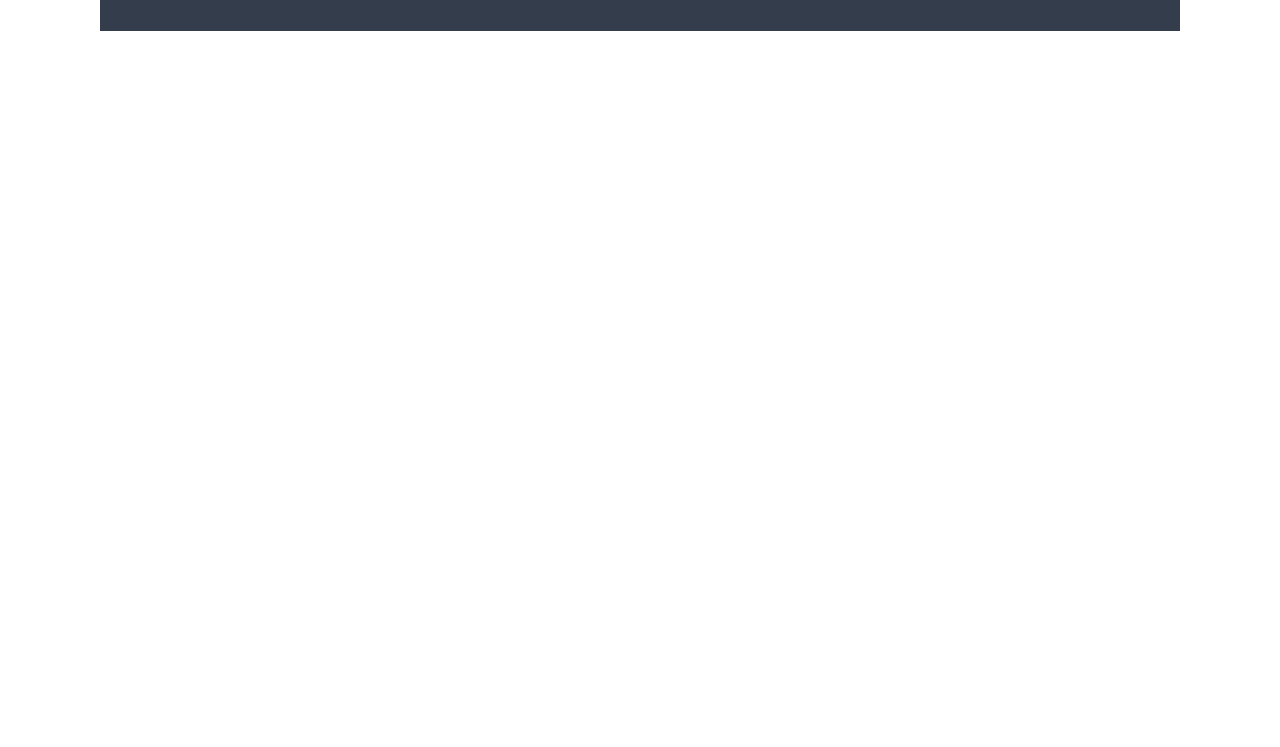
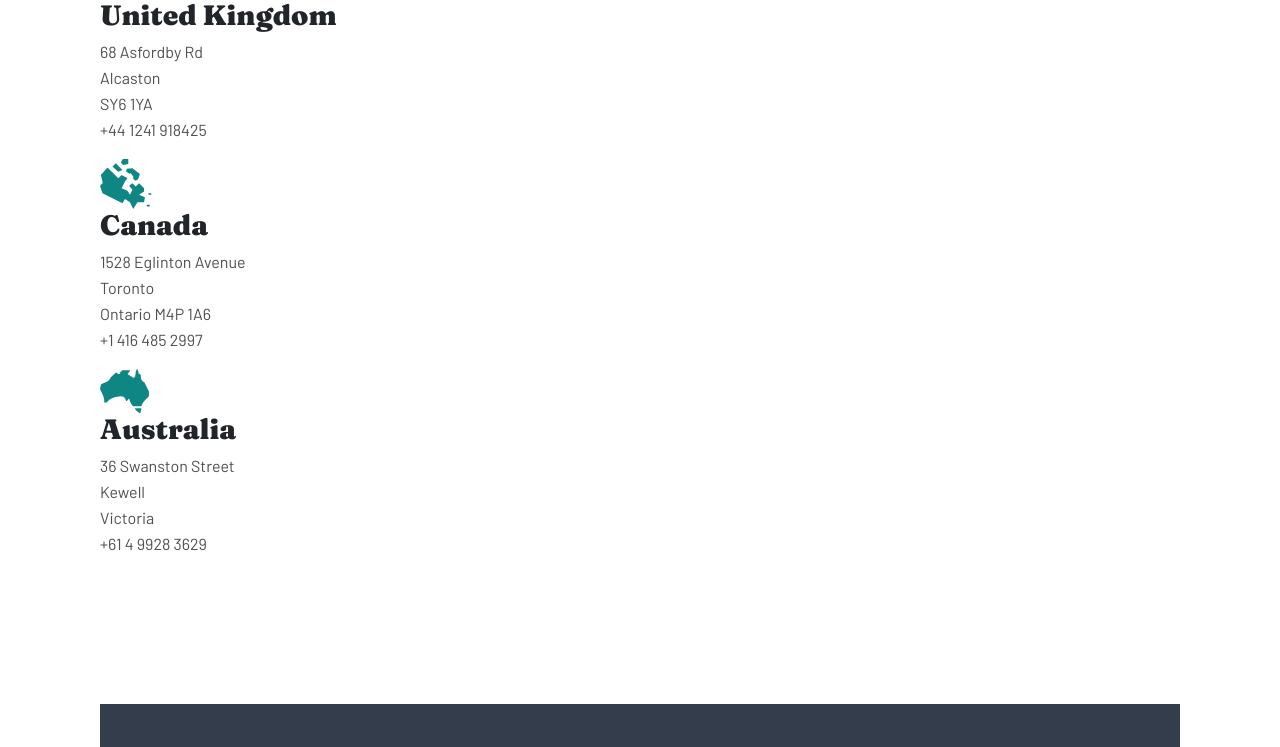
Before and after one commit to dominikapap/Coffeeroasters-FM, a website: page index.html in a window 1280 px wide. Shown: the part 5212-5959 px from the top of the page. Before the commit the page ends 5243 px from the top, so only its background shows below. Drawn offline with Linux system fonts and the light colour scheme; a web font is replaced by a local one.

Commit message:
added headquarters div and changed href in navbar in footer to include subscription.html file

```diff
--- a/index.html
+++ b/index.html
@@ -37,7 +37,7 @@
                         <a class="nav-link" href="#about">About Us</a>
                     </li>
                     <li class="nav-item">
-                        <a class="nav-link" href="#">Create Your Plan</a>
+                        <a class="nav-link" href="subscription.html">Create Your Plan</a>
                     </li>
 
                 </ul>
@@ -198,7 +198,7 @@
                         xmlns="http://www.w3.org/2000/svg">
                         <circle cx="15.5" cy="15.5" r="14.5" fill="#FEFCF7" stroke="#0E8784" stroke-width="2" />
                     </svg>
-                    <span class="line d-none d-md-block"></span>
+                    <span class="line line--light d-none d-md-block"></span>
                     <p class="process-info__number">03</p>
                     <h5 class="process-info__title">Receive and <br class="d-none d-md-block">enjoy!</h5>
                     <p class="process-info__text">We ship your package within 48 hours, freshly roasted. Sit back and
@@ -280,9 +280,30 @@
         </div>
 
 
+        <div class="headquarters text-center text-md-start">
+            <h4>Our headquarters</h4>
+            <div class="headquarters__countries">
+                <div class="headquarters__country">
+                    <img src="/assets/about/desktop/illustration-uk.svg" alt="UK icon">
+                    <h5>United Kingdom</h5>
+                    <p>68 Asfordby Rd<br> Alcaston<br> SY6 1YA<br> +44 1241 918425</p>
+                </div>
+                <div class="headquarters__country">
+                    <img src="/assets/about/desktop/illustration-canada.svg" alt="Canada icon">
+                    <h5>Canada</h5>
+                    <p>1528 Eglinton Avenue<br> Toronto<br> Ontario M4P 1A6<br> +1 416 485 2997</p>
+                </div>
+                <div class="headquarters__country">
+                    <img src="/assets/about/desktop/illustration-australia.svg" alt="Australia icon">
+                    <h5>Australia</h5>
+                    <p>36 Swanston Street<br> Kewell<br> Victoria<br> +61 4 9928 3629</p>
+                </div>
+            </div>
 
+        </div>
 
     </section>
+
 
     <footer class="container">
         <div class="logo-img"><img src="/assets/shared/desktop/logo2.svg" alt=""></div>
@@ -295,7 +316,7 @@
                     <a class="nav-link" href="#about">About Us</a>
                 </li>
                 <li class="nav-item">
-                    <a class="nav-link" href="#">Create Your Plan</a>
+                    <a class="nav-link" href="subscription.html">Create Your Plan</a>
                 </li>
 
             </ul>
```
